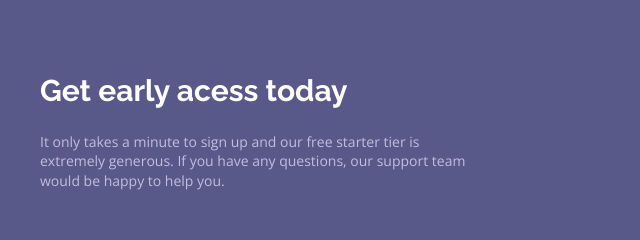
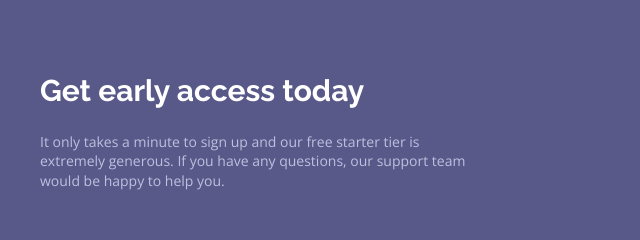
Before and after one commit to saaabreu/Fylo, a plain HTML site: page index.html in a window 1280 px wide. Shown: the part 1485-1725 px from the top of the page, 0-640 px from the left. Drawn offline with nearby package versions, Linux system fonts and the light colour scheme.

Commit message:
Correção h2

```diff
--- a/index.html
+++ b/index.html
@@ -81,7 +81,7 @@
   <section class="acesso">
     <div class="container">
       <div class="acesso-text">
-        <h2>Get early acess today</h2>
+        <h2>Get early access today</h2>
         <p>It only takes a minute to sign up and our free starter tier is extremely generous.
           If you have any questions, our support team would be happy to help you.</p>
       </div>
```
